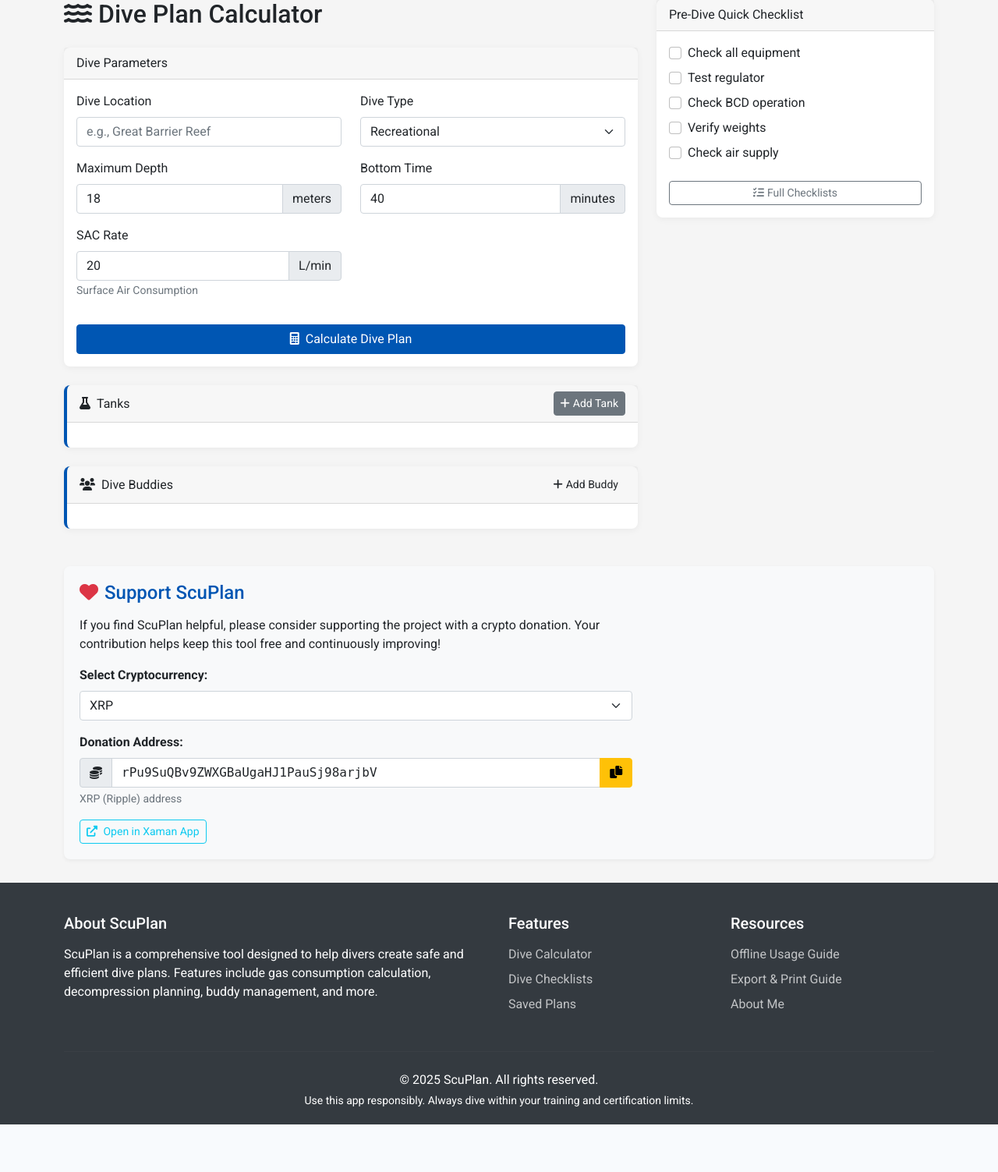
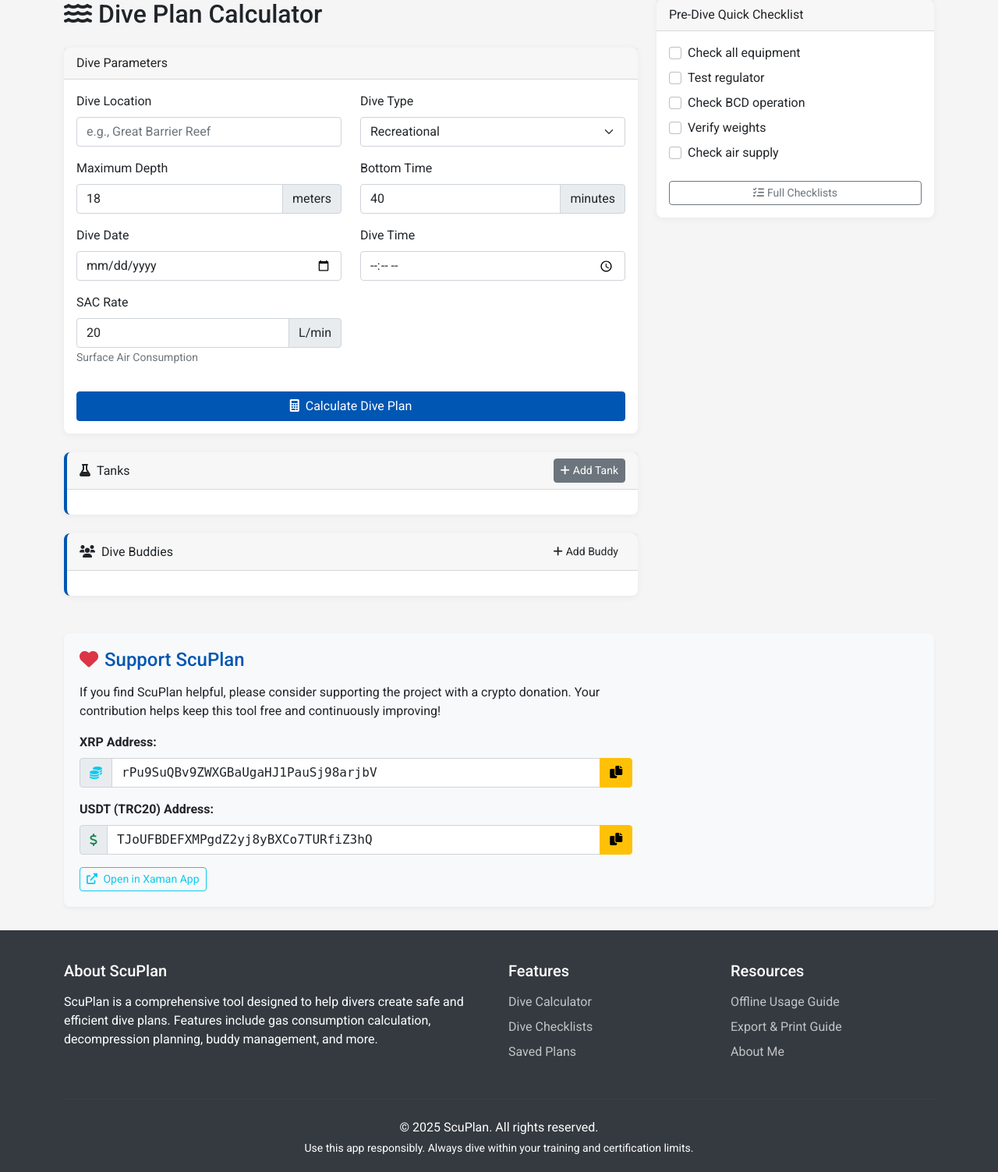
Before and after one commit to teyfikoz/ScuPlan, a Flask app: page / in a window 1280 px wide. Shown: the part 81-1584 px from the top of the page at 78% size. Before the commit the page ends 1523 px from the top, so only its background shows below. Run offline with Flask 3, Linux system fonts and the light colour scheme; some libraries are stand-ins or nearby versions.

Commit message:
Enhance dive plan functionality by adding dive date and time input fields.
Replit-Commit-Author: Agent
Replit-Commit-Session-Id: 9c7dba8c-6835-4ae8-b518-1ebb321b5a18
Replit-Commit-Screenshot-Url: https://storage.googleapis.com/screenshot-production-us-central1/47d0aa05-c79d-4d20-9996-789f4d5ae79a/137192c7-39c4-448e-a6cf-c336ce50d85e.jpg

```diff
--- a/app.py
+++ b/app.py
@@ -125,12 +125,28 @@ def calculate_plan():
         # Dalış profili oluştur
         profile_data = generate_dive_profile(depth, bottom_time, gas_data)
 
+        # Tarih ve saat bilgilerini işle
+        dive_date = data.get('diveDate', '')
+        dive_time = data.get('diveTime', '')
+
+        # Tarih bilgisi boşsa bugünü kullan
+        if not dive_date:
+            formatted_date = datetime.now().date()
+        else:
+            try:
+                formatted_date = datetime.strptime(dive_date, '%Y-%m-%d').date()
+            except ValueError:
+                # Geçersiz tarih formatı durumunda bugünü kullan
+                formatted_date = datetime.now().date()
+
         # Yanıt verisi
         dive_plan = {
             'depth': depth,
             'bottomTime': bottom_time,
             'diveType': data.get('diveType', 'recreational'),
             'location': data.get('location', ''),
+            'diveDate': dive_date,
+            'diveTime': dive_time,
             'profile': profile_data,
             'tanks': tanks_data,
             'buddies': data.get('buddies', []),
@@ -139,12 +155,14 @@ def calculate_plan():
 
         # Veritabanına kaydet (opsiyonel)
         if data.get('save', True):  # Default olarak kaydet
+            # Eğer tarih gönderildiyse kullan, aksi takdirde bugünü kullan
             db_dive_plan = DivePlan(
                 dive_type=dive_plan['diveType'],
                 depth=depth,
                 bottom_time=bottom_time,
                 location=dive_plan['location'],
-                dive_date=datetime.now().date(),
+                dive_date=formatted_date,
+                dive_time=dive_time if dive_time else None,
                 total_dive_time=profile_data['totalTime'],
                 share_token=secrets.token_urlsafe(16)  # Paylaşım için benzersiz token
             )
--- a/models.py
+++ b/models.py
@@ -12,6 +12,7 @@ class DivePlan(db.Model):
     bottom_time = db.Column(db.Float, nullable=False)
     location = db.Column(db.String(100))
     dive_date = db.Column(db.Date, default=datetime.now().date)
+    dive_time = db.Column(db.String(10))  # Dive time in hh:mm format
     total_dive_time = db.Column(db.Float)
     deco_levels = db.Column(db.String(500))  # Comma-separated depths
     deco_times = db.Column(db.String(500))   # Comma-separated times
@@ -31,6 +32,7 @@ class DivePlan(db.Model):
             'bottomTime': self.bottom_time,
             'location': self.location,
             'diveDate': self.dive_date.isoformat() if self.dive_date else None,
+            'diveTime': self.dive_time,
             'totalDiveTime': self.total_dive_time,
             'shareToken': self.share_token,
             'createdAt': self.created_at.isoformat() if self.created_at else None,
--- a/static/js/donations.js
+++ b/static/js/donations.js
@@ -28,23 +28,18 @@ function generateDonationQRCodes() {
  * Set up event listeners for donation-related elements
  */
 function setupDonationEventListeners() {
-    // Copy donation address to clipboard
-    const copyDonationBtn = document.getElementById('copyDonationBtn');
-    if (copyDonationBtn) {
-        copyDonationBtn.addEventListener('click', copyDonationAddress);
-    }
-
-    // Crypto selection change
-    const cryptoSelect = document.getElementById('cryptoSelect');
-    if (cryptoSelect) {
-        cryptoSelect.addEventListener('change', function() {
-            // Update displayed address
-            updateDisplayedAddress(this.value);
-
-            // Regenerate QR code
-            generateDonationQRCodes();
+    // Set up copy buttons for crypto addresses
+    const copyButtons = document.querySelectorAll('.copy-btn');
+    copyButtons.forEach(btn => {
+        btn.addEventListener('click', function() {
+            const addressType = this.getAttribute('data-address');
+            if (addressType === 'xrp') {
+                copyAddressToClipboard('xrpAddress', 'XRP');
+            } else if (addressType === 'usdt') {
+                copyAddressToClipboard('usdtAddress', 'USDT (TRC20)');
+            }
         });
-    }
+    });
 
     // Set up donation info guide link
     const donationGuideLinks = document.querySelectorAll('#donationGuideLink');
@@ -100,15 +95,15 @@ function updateDisplayedAddress(cryptoType) {
 }
 
 /**
- * Copy the selected cryptocurrency donation address to clipboard
+ * Copy specific cryptocurrency address to clipboard
+ * @param {string} elementId - The ID of the element containing the address
+ * @param {string} cryptoType - The type of cryptocurrency
  */
-function copyDonationAddress() {
-    // Get the currently displayed address
-    const addressDisplay = document.getElementById('cryptoAddress');
-    const cryptoType = addressDisplay.getAttribute('data-crypto');
+function copyAddressToClipboard(elementId, cryptoType) {
+    const addressDisplay = document.getElementById(elementId);
 
     if (!addressDisplay || !addressDisplay.innerText) {
-        showAlert('No cryptocurrency address selected', 'warning');
+        showAlert('No cryptocurrency address found', 'warning');
         return;
     }
 
--- a/static/js/main.js
+++ b/static/js/main.js
@@ -334,6 +334,8 @@ function calculateDivePlan() {
     const bottomTime = document.getElementById('bottomTime');
     const diveLocation = document.getElementById('diveLocation');
     const diveType = document.getElementById('diveType');
+    const diveDate = document.getElementById('diveDate');
+    const diveTime = document.getElementById('diveTime');
     const sacRate = document.getElementById('sacRate');
 
     if (!diveDepth || !bottomTime) {
@@ -345,6 +347,8 @@ function calculateDivePlan() {
     const time = parseFloat(bottomTime.value);
     const location = diveLocation ? diveLocation.value : '';
     const type = diveType ? diveType.value : 'recreational';
+    const date = diveDate ? diveDate.value : '';
+    const timeOfDay = diveTime ? diveTime.value : '';
     const sac = sacRate ? parseFloat(sacRate.value) : 20;
 
     // Input validation
@@ -369,6 +373,8 @@ function calculateDivePlan() {
         bottomTime: time,
         location: location,
         diveType: type,
+        diveDate: date,
+        diveTime: timeOfDay,
         sacRate: sac,
         tanks: app.tanks,
         buddies: app.buddies
@@ -729,11 +735,23 @@ function loadSharedPlan(planId) {
 function displaySharedPlanDetails(data) {
     // Update basic information
     document.getElementById('sharedLocation').textContent = data.location || 'Not specified';
-    document.getElementById('sharedDate').textContent = new Date(data.date).toLocaleDateString();
-    document.getElementById('sharedDiveType').textContent = capitalizeFirstLetter(data.dive_type);
+
+    // Tarih ve saat bilgilerini birlikte göster
+    let dateDisplay = '';
+    if (data.diveDate) {
+        dateDisplay = new Date(data.diveDate).toLocaleDateString();
+        if (data.diveTime) {
+            dateDisplay += ' ' + data.diveTime;
+        }
+    } else {
+        dateDisplay = 'Not specified';
+    }
+    document.getElementById('sharedDate').textContent = dateDisplay;
+
+    document.getElementById('sharedDiveType').textContent = capitalizeFirstLetter(data.diveType);
     document.getElementById('sharedMaxDepth').textContent = data.depth + ' meters';
-    document.getElementById('sharedBottomTime').textContent = data.bottom_time + ' minutes';
-    document.getElementById('sharedTotalTime').textContent = data.total_dive_time + ' minutes';
+    document.getElementById('sharedBottomTime').textContent = data.bottomTime + ' minutes';
+    document.getElementById('sharedTotalTime').textContent = data.totalDiveTime + ' minutes';
 
     // Update profile display values
     document.getElementById('sharedDescentTime').textContent = data.profile.descentTime.toFixed(1) + ' min';
@@ -1202,8 +1220,11 @@ function printCurrentPlan() {
                             <p class="value">${app.currentPlan.location || 'Not specified'}</p>
                         </div>
                         <div class="summary-item">
-                            <p class="label">Date</p>
-                            <p class="value">${formatDate(app.currentPlan.diveDate)}</p>
+                            <p class="label">Date & Time</p>
+                            <p class="value">${app.currentPlan.diveDate ?
+                               (new Date(app.currentPlan.diveDate).toLocaleDateString() +
+                                (app.currentPlan.diveTime ? ' ' + app.currentPlan.diveTime : '')) :
+                               'Not specified'}</p>
                         </div>
                         <div class="summary-item">
                             <p class="label">Dive Type</p>
@@ -1523,8 +1544,11 @@ function printSharedPlan() {
                             <p class="value">${window.sharedPlan.location || 'Not specified'}</p>
                         </div>
                         <div class="summary-item">
-                            <p class="label">Date</p>
-                            <p class="value">${formatDate(window.sharedPlan.date)}</p>
+                            <p class="label">Date & Time</p>
+                            <p class="value">${window.sharedPlan.diveDate ?
+                               (new Date(window.sharedPlan.diveDate).toLocaleDateString() +
+                                (window.sharedPlan.diveTime ? ' ' + window.sharedPlan.diveTime : '')) :
+                               formatDate(window.sharedPlan.date)}</p>
                         </div>
                         <div class="summary-item">
                             <p class="label">Dive Type</p>
--- a/templates/index.html
+++ b/templates/index.html
@@ -46,6 +46,18 @@
                                 <input type="number" class="form-control" id="bottomTime" min="1" max="180" step="1" value="40">
                                 <span class="input-group-text">minutes</span>
                             </div>
+                        </div>
+                    </div>
+
+                    <div class="row">
+                        <div class="col-md-6 mb-3">
+                            <label for="diveDate" class="form-label">Dive Date</label>
+                            <input type="date" class="form-control" id="diveDate">
+                        </div>
+
+                        <div class="col-md-6 mb-3">
+                            <label for="diveTime" class="form-label">Dive Time</label>
+                            <input type="time" class="form-control" id="diveTime">
                         </div>
                     </div>
 
--- a/templates/layout.html
+++ b/templates/layout.html
@@ -63,25 +63,27 @@
                     <p>If you find ScuPlan helpful, please consider supporting the project with a crypto donation. Your contribution helps keep this tool free and continuously improving!</p>
 
                     <div class="mt-3">
-                        <div class="form-group mb-3">
-                            <label for="cryptoSelect" class="form-label"><strong>Select Cryptocurrency:</strong></label>
-                            <select class="form-select" id="cryptoSelect">
-                                <option value="xrp" selected>XRP</option>
-                                <option value="usdt">USDT (TRC20)</option>
-                            </select>
-                        </div>
-
+                        <!-- XRP Address -->
                         <div class="mb-3">
-                            <label class="form-label"><strong>Donation Address:</strong></label>
+                            <label class="form-label"><strong>XRP Address:</strong></label>
                             <div class="input-group">
-                                <span class="input-group-text"><i class="fas fa-coins"></i></span>
-                                <div class="form-control crypto-address" id="cryptoAddress" data-crypto="XRP">rPu9SuQBv9ZWXGBaUgaHJ1PauSj98arjbV</div>
-                                <button class="btn btn-warning" id="copyDonationBtn">
+                                <span class="input-group-text"><i class="fas fa-coins text-info"></i></span>
+                                <div class="form-control crypto-address" id="xrpAddress" data-crypto="XRP">rPu9SuQBv9ZWXGBaUgaHJ1PauSj98arjbV</div>
+                                <button class="btn btn-warning copy-btn" data-address="xrp">
                                     <i class="fas fa-copy"></i>
                                 </button>
                             </div>
-                            <div class="form-text mt-1">
-                                <span id="addressNote">XRP (Ripple) address</span>
+                        </div>
+
+                        <!-- USDT Address -->
+                        <div class="mb-3">
+                            <label class="form-label"><strong>USDT (TRC20) Address:</strong></label>
+                            <div class="input-group">
+                                <span class="input-group-text"><i class="fas fa-dollar-sign text-success"></i></span>
+                                <div class="form-control crypto-address" id="usdtAddress" data-crypto="USDT (TRC20)">TJoUFBDEFXMPgdZ2yj8yBXCo7TURfiZ3hQ</div>
+                                <button class="btn btn-warning copy-btn" data-address="usdt">
+                                    <i class="fas fa-copy"></i>
+                                </button>
                             </div>
                         </div>
                     </div>
@@ -182,7 +184,7 @@
                             <h5>📌 Contact Information</h5>
                             <p>👤 Teyfik ÖZ</p>
                             <div class="social-links">
-                                <a href="https://linkedin.com/in/teyfik-ö-a3953935" target="_blank" title="LinkedIn"><i class="fab fa-linkedin"></i> linkedin.com/in/teyfik-ö-a3953935</a>
+                                <a href="https://linkedin.com/in/teyfik-ö-a3953935" target="_blank" title="LinkedIn"><i class="fab fa-linkedin"></i> LinkedIn</a>
                             </div>
                             <p class="mt-2">📧 Email: <a href="mailto:teyfikoz@yahoo.com">teyfikoz@yahoo.com</a></p>
                             <p class="mt-2">Feel free to reach out! 😊</p>
```
Also changed, not shown: attached_assets/image_1743674246216.png (added), attached_assets/image_1743674335270.png (added).
